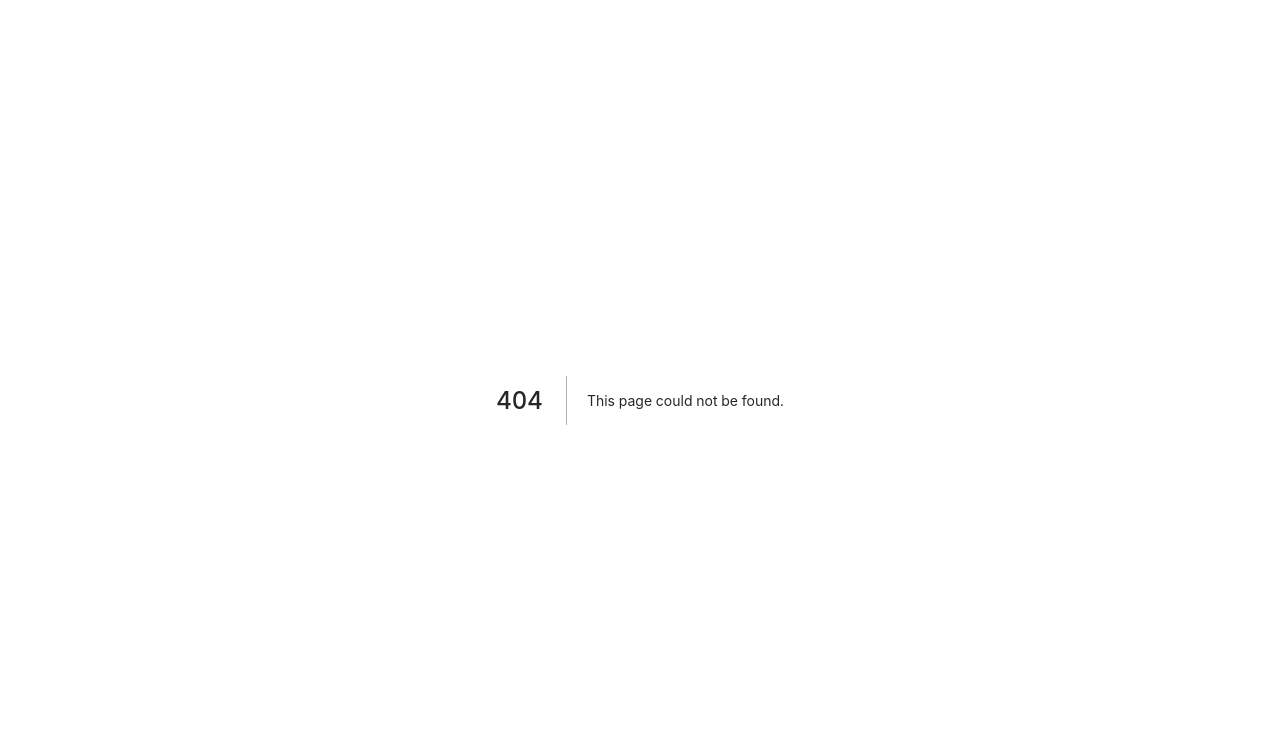
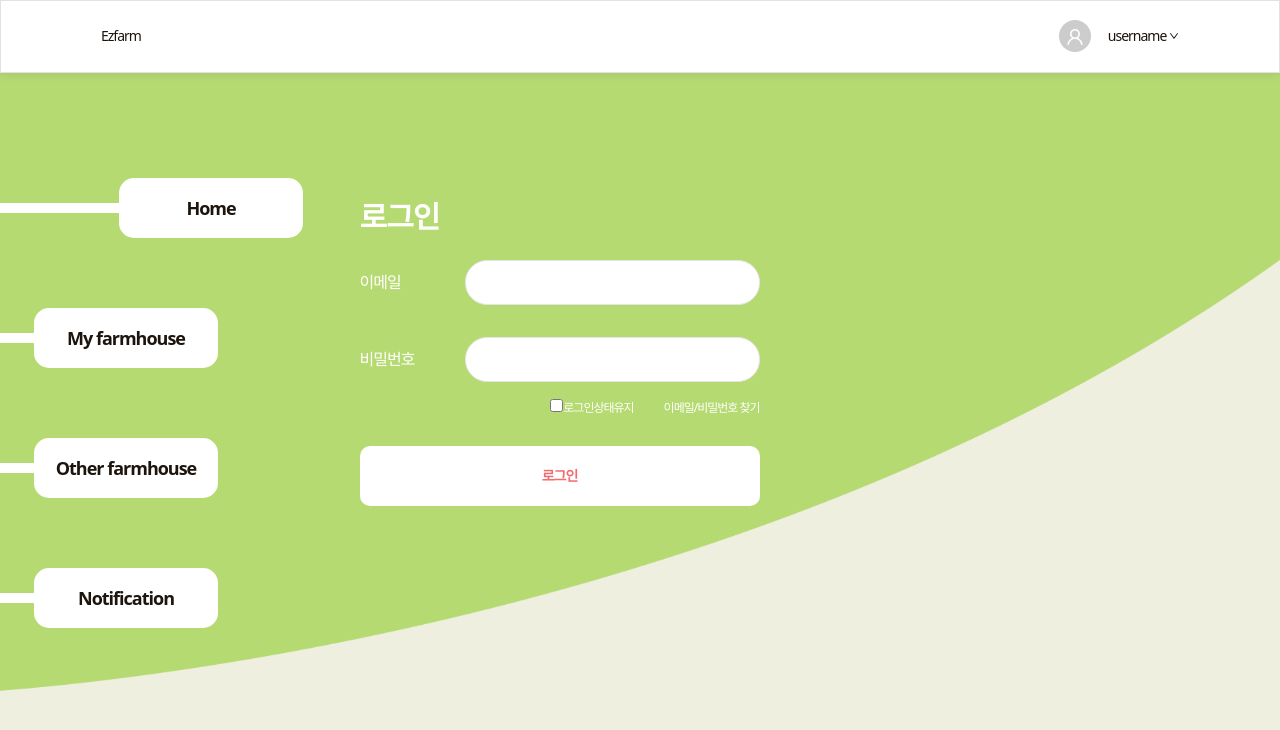
Before and after one commit to 2021-ict-hanium/ezfarm-front, a Next.js app: page /signin in a window 1280 px wide. Before the commit this address had no page. Shown: the top 730 px of the page. Built offline with nearby package versions, Linux system fonts and the light colour scheme.

Commit message:
Add signin page and modify layout

```diff
--- /dev/null
+++ b/components/SigninFoorm.tsx
@@ -0,0 +1,114 @@
+import { FormEvent, useCallback } from 'react';
+import styled from 'styled-components';
+import useInput from '../hooks/useInput';
+
+const SigninForm = () => {
+    const [email, onChangeEmail] = useInput('');
+    const [password, onChangePassword] = useInput('');
+
+    const onsubmit = useCallback(
+        (e: FormEvent<HTMLFormElement>) => {
+            e.preventDefault();
+            console.log(email);
+            console.log(password);
+        },
+        [email, password],
+    );
+
+    return (
+        <>
+            <Form onSubmit={onsubmit}>
+                <div className="title">로그인</div>
+                <InputWrapper>
+                    <label htmlFor="user-email">이메일</label>
+                    <input name="user-email" type="email" value={email} onChange={onChangeEmail} />
+                </InputWrapper>
+                <InputWrapper>
+                    <label htmlFor="user-password">비밀번호</label>
+                    <input
+                        name="user-password"
+                        type="password"
+                        onChange={onChangePassword}
+                        value={password}
+                        minLength={6}
+                    />
+                </InputWrapper>
+                <div className="options">
+                    <label>
+                        <input type="checkbox" />
+                        로그인상태유지
+                    </label>
+                    <div>이메일/비밀번호 찾기</div>
+                </div>
+                <FormBtn>로그인</FormBtn>
+            </Form>
+        </>
+    );
+};
+
+const FormBtn = styled.button.attrs({
+    type: 'submit',
+})`
+    border: none;
+    height: 60px;
+    background-color: #ffffff;
+    border-radius: 10px;
+    font-weight: 600;
+    color: #f16b6f;
+    cursor: pointer;
+    &:focus {
+        outline: none;
+    }
+`;
+
+const Form = styled.form`
+    /* border: 1px solid black; */
+    width: 400px;
+    height: 336px;
+    display: flex;
+    flex-direction: column;
+    color: #ffffff;
+    input {
+        color: #1c140d;
+    }
+    .title {
+        font-size: 30px;
+        font-weight: 800;
+        margin-bottom: 20px;
+    }
+    .options {
+        display: flex;
+        margin: -15px 0 28px auto;
+        & > * {
+            margin-left: 30px;
+            font-weight: 500;
+            font-size: 12px;
+        }
+    }
+    margin-top: 120px;
+`;
+
+const InputWrapper = styled.div`
+    /* border: 1px solid black; */
+    display: flex;
+    align-items: center;
+    justify-content: space-between;
+    width: 100%;
+    label {
+        font-size: 16px;
+        font-weight: 500;
+    }
+    input {
+        border: 1px solid #e5e5e5;
+        width: 295px;
+        height: 45px;
+        border-radius: 22px;
+        padding: 0 10px;
+        &:focus {
+            outline: none;
+        }
+    }
+    margin-bottom: 32px;
+`;
+
+export default SigninForm;
--- a/layout/Header.tsx
+++ b/layout/Header.tsx
@@ -36,14 +36,16 @@ const Header = () => {
 
 const Wrapper = styled.div`
     // border: 1px solid black;
-    position: relative;
-    min-height: 60px;
     width: 100%;
+    height: 80px;
+    filter: drop-shadow(0px 1px 5px rgba(0, 0, 0, 0.1));
+    background-color: #ffffff;
+    border: 1px solid #e2e2e2;
+
     display: flex;
     justify-content: space-between;
     align-items: center;
-    padding: 0 50px;
-    border-bottom: 2px solid rgba(128, 128, 128, 0.3);
+    padding: 0 100px;
 `;
 
 const Logo = styled.div`
--- a/layout/Layout.tsx
+++ b/layout/Layout.tsx
@@ -9,8 +9,7 @@ const Global = createGlobalStyle`
   body {
     padding: 0;
     margin: 0;
-    font-family: -apple-system, BlinkMacSystemFont, Segoe UI, Roboto, Oxygen,
-    Ubuntu, Cantarell, Fira Sans, Droid Sans, Helvetica Neue, sans-serif;
+    color: #1c140d;
     }
 
   #__next {
@@ -35,6 +34,8 @@ const Global = createGlobalStyle`
 
   * {
     box-sizing: border-box;
+    letter-spacing: -1px;
+    font-family: 'Noto Sans';
   }
 `;
 
@@ -74,7 +75,6 @@ const CoverImg = styled.img.attrs({
 `;
 
 const MainComponent = styled.div`
-    padding: 3rem 5rem;
     display: flex;
     flex-direction: column;
     width: 100%;
--- a/layout/Navigation.tsx
+++ b/layout/Navigation.tsx
@@ -36,39 +36,46 @@ const Navigation = ({ page }: Props) => (
 
 const Wrapper = styled.div`
     // border: 1px solid black;
-    width: 300px;
+    width: 500px;
     height: 500px;
     display: flex;
     flex-direction: column;
-    justify-content: space-evenly;
+    & > div:first-child {
+        margin-top: 105px;
+    }
+    & > div {
+        margin-bottom: 70px;
+    }
 `;
 
 const Tap = styled.div<{ selected?: string; name?: string }>`
     // border: 1px solid black;
     position: relative;
+    cursor: pointer;
     span {
         position: absolute;
         top: 25px;
-        background-color: white;
-        width: 185px;
+        width: 200px;
         height: 10px;
+        background-color: #ffffff;
         z-index: -1;
     }
     div {
-        // border: 1px solid black;
-        margin-left: 30px;
-        background-color: white;
-        width: 185px;
-        height: 55px;
+        width: 184px;
+        height: 60px;
         border-radius: 15px;
+        background-color: #ffffff;
+        margin-left: 34px;
+        font-size: 18px;
+        font-weight: 600;
         text-align: center;
         line-height: 60px;
-        font-weight: 600;
-        transform: ${(props) => props.selected === props.name && 'translateX(30px)'};
-        cursor: pointer;
-        &:hover {
-            transform: translateX(30px);
-            transition: all 0.6s ease-in-out;
+        transform: ${(props) => props.selected === props.name && 'translateX(85px)'};
+    }
+    &:hover {
+        div {
+            transform: translateX(85px);
+            transition: all 0.9s ease-in-out;
         }
     }
 `;
--- a/pages/MyFarmHouse.tsx
+++ b/pages/myFarmHouse.tsx
@@ -1,10 +1,9 @@
-import RealtimeView from '../components/RealtimeView';
 import Layout from '../layout/Layout';
 
 const MyFarmHouse = () => (
     <Layout title="MyFarm">
         <>
-            <RealtimeView />
+            <div>hi</div>
         </>
     </Layout>
 );
--- a/pages/Notification.tsx
+++ b/pages/notification.tsx
@@ -4,7 +4,6 @@ const Notification = () => (
     <Layout title="Notification">
         <>
             <div>hi</div>
-            <div>hi</div>
         </>
     </Layout>
 );
--- a/pages/OtherFarmHouse.tsx
+++ b/pages/otherFarmHouse.tsx
@@ -4,7 +4,6 @@ const OtherFarmHouse = () => (
     <Layout title="OtherFarm">
         <>
             <div>hi</div>
-            <div>hi</div>
         </>
     </Layout>
 );
--- /dev/null
+++ b/pages/signin.tsx
@@ -0,0 +1,12 @@
+import SigninForm from '../components/SigninFoorm';
+import Layout from '../layout/Layout';
+
+const Signin = () => (
+    <Layout title="HOME">
+        <>
+            <SigninForm />
+        </>
+    </Layout>
+);
+
+export default Signin;
```
Also changed, not shown: components/RecentNotification.tsx (+11 -6 lines).
